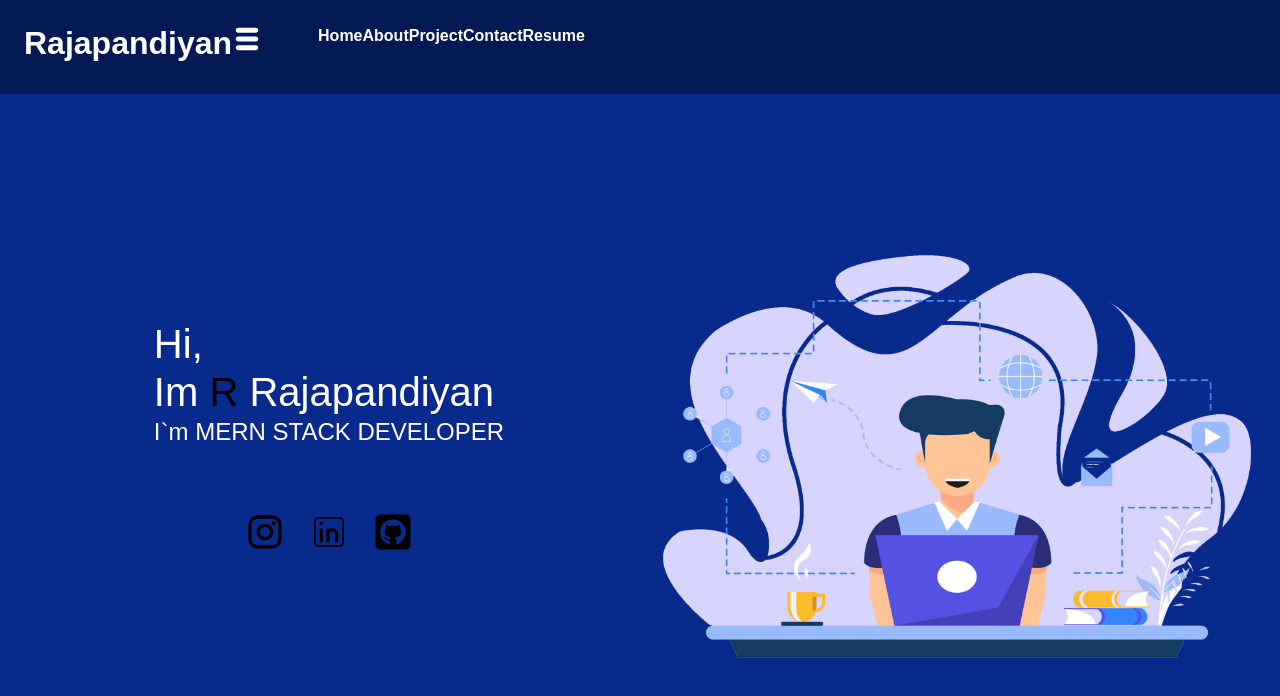
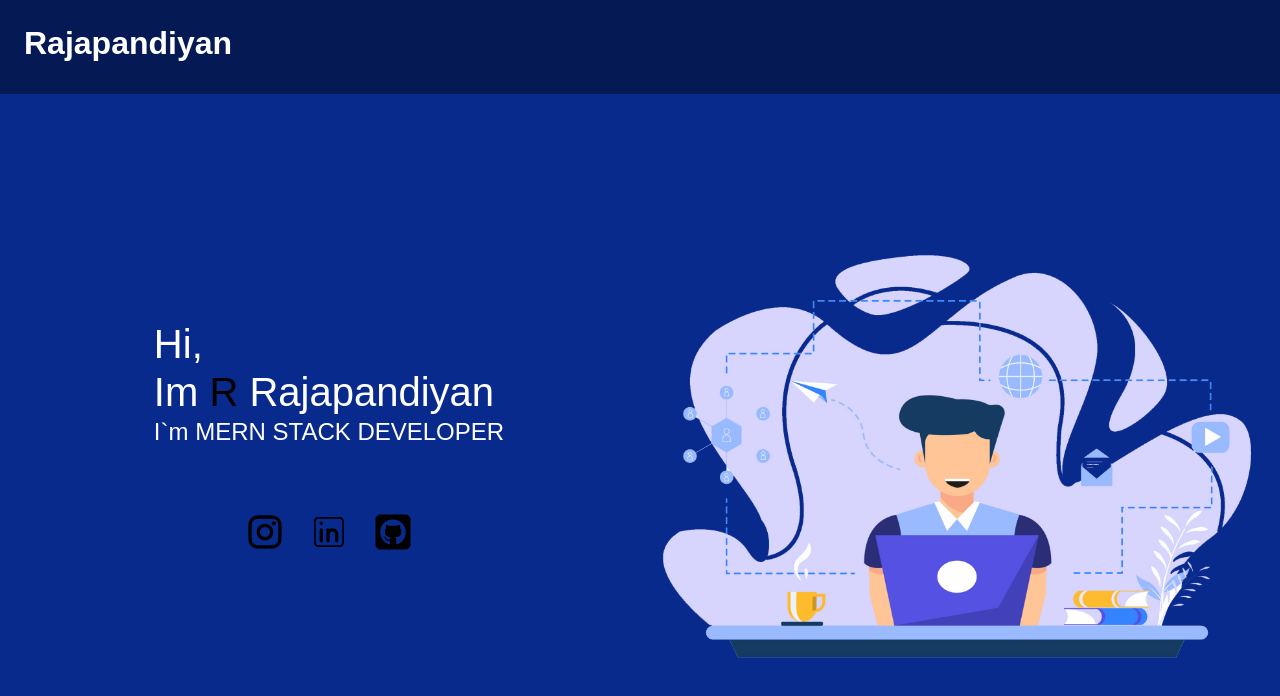
Before and after one commit to Rajapandiyan1/Mern_portfolio, a Next.js app: page / in a window 1280 px wide. Shown: the top 696 px of the page. Built offline with nearby package versions, Linux system fonts and the light colour scheme.

Commit message:
display change

```diff
--- a/Components/Header.tsx
+++ b/Components/Header.tsx
@@ -13,12 +13,12 @@ let [open,isopen]=useState(false)
             <div className="flex-shrink-0">
                 <h2 className="text-white text-lg font-bold ms-4">Rajapandiyan</h2>
             </div>
-            <div className="md:hidden">
+            <div className="d-md-none">
                 <button onClick={()=>{isopen(!open)}} className="text-white me-4">
                 <TiThMenu size={30}/>
                 </button>
             </div>
-            <div className="hidden md:flex flex-grow justify-end items-center me-4">
+            <div className="d-none d-md=flex flex-grow justify-end items-center me-4">
                 <ul className="flex space-x-4">
                     <li><Link href="/" className="text-white font-bold text-decoration-none">Home</Link></li>
                     <li><Link href="/About" className="text-white font-bold  text-decoration-none">About</Link></li>
@@ -29,7 +29,7 @@ let [open,isopen]=useState(false)
             </div>
         </div>
 
-   { open && <div className="md:hidden">
+   { open && <div className="d-md-none">
 
         <ul className="flex flex-column gap-y-5 mb-0 pb-3">
                     <li><Link href="/" className="text-white font-bold  text-decoration-none">Home</Link></li>
```
